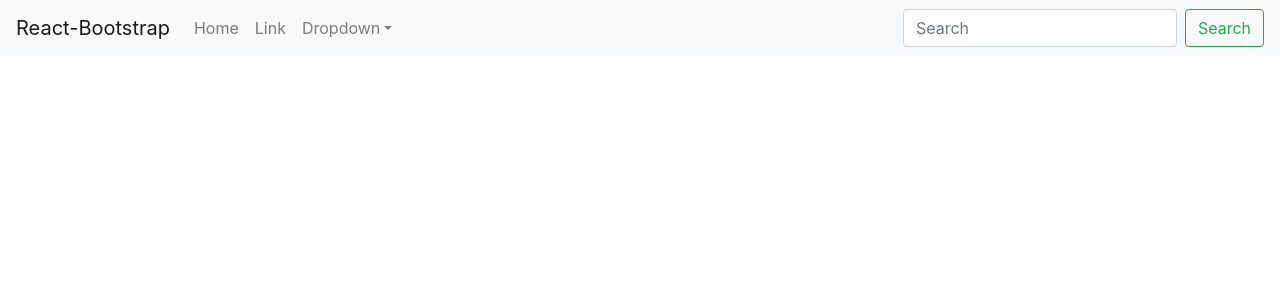
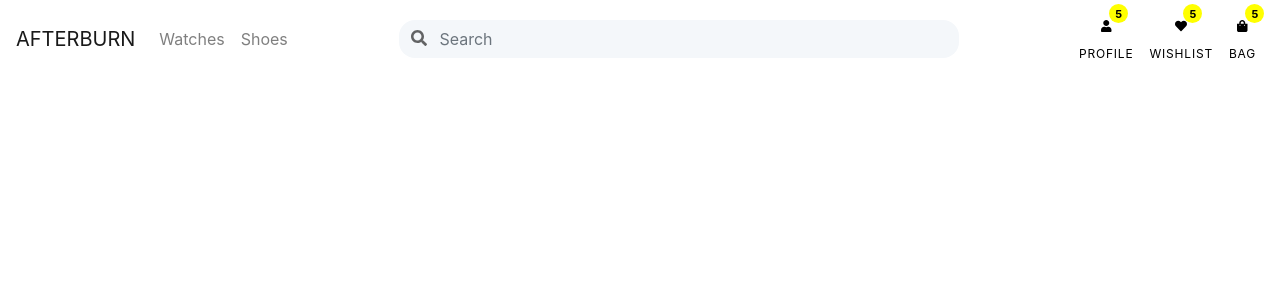
Before and after one commit to akshay7729/afterburn2.0, a Next.js app: page / in a window 1280 px wide. Shown: the top 300 px of the page. Built offline with nearby package versions, Linux system fonts and the light colour scheme.

Commit message:
SASS loader in webpack and Header Component

```diff
--- a/Components/Header/Header.js
+++ b/Components/Header/Header.js
@@ -1,32 +1,57 @@
 import React from 'react'
 import 'bootstrap/dist/css/bootstrap.min.css';
+import '../../Styles/header.scss'
+import { FontAwesomeIcon } from '@fortawesome/react-fontawesome'
+import { faUser, faHeart, faSearch, faShoppingBag } from '@fortawesome/free-solid-svg-icons'
 import Navbar from 'react-bootstrap/Navbar'
 import Nav from 'react-bootstrap/Nav'
-import NavDropdown from 'react-bootstrap/NavDropdown'
 import Form from 'react-bootstrap/Form'
 import FormControl from 'react-bootstrap/FormControl'
 import Button from 'react-bootstrap/Button'
 
 const Header = () => (
-    <Navbar bg="light" expand="lg">
-    <Navbar.Brand href="#home">React-Bootstrap</Navbar.Brand>
+    <Navbar expand="lg">
+        <Navbar.Brand
+            href="#home"
+            className="text-uppercase"
+        >Afterburn
+        </Navbar.Brand>
         <Navbar.Toggle aria-controls="basic-navbar-nav" />
         <Navbar.Collapse id="basic-navbar-nav">
-        <Nav className="mr-auto">
-        <Nav.Link href="#home">Home</Nav.Link>
-        <Nav.Link href="#link">Link</Nav.Link>
-        <NavDropdown title="Dropdown" id="basic-nav-dropdown">
-            <NavDropdown.Item href="#action/3.1">Action</NavDropdown.Item>
-            <NavDropdown.Item href="#action/3.2">Another action</NavDropdown.Item>
-            <NavDropdown.Item href="#action/3.3">Something</NavDropdown.Item>
-            <NavDropdown.Divider />
-            <NavDropdown.Item href="#action/3.4">Separated link</NavDropdown.Item>
-        </NavDropdown>
+            <Nav className="flex-grow-1 header-home-links">
+                <Nav.Link href="#home">Watches</Nav.Link>
+                <Nav.Link href="#link">Shoes</Nav.Link>
             </Nav>
+            <Nav className="flex-grow-1 search-box">
                 <Form inline>
+                    <span className="searchLogo"><FontAwesomeIcon icon={faSearch} /></span>
                     <FormControl type="text" placeholder="Search" className="mr-sm-2" />
-        <Button variant="outline-success">Search</Button>
+                    {/* <Button variant="outline-success">Search</Button> */}
                 </Form>
+            </Nav>
+            <Nav className="header-right-nav">
+                <Nav.Link href="#link">
+                    <div>
+                        <span className="icon-bubbles">5</span>
+                        <FontAwesomeIcon icon={faUser} />
+                    </div>
+                    <div>Profile</div>
+                </Nav.Link>
+                <Nav.Link href="#link">
+                    <div>
+                        <span className="icon-bubbles">5</span>
+                        <FontAwesomeIcon icon={faHeart} />
+                    </div>
+                    <div>Wishlist</div>
+                </Nav.Link>
+                <Nav.Link href="#link">
+                    <div>
+                        <span className="icon-bubbles">5</span>
+                        <FontAwesomeIcon icon={faShoppingBag} />
+                    </div>
+                    <div>Bag</div>
+                </Nav.Link>
+            </Nav>
         </Navbar.Collapse>
     </Navbar>
 )
--- /dev/null
+++ b/Styles/header.scss
@@ -0,0 +1,56 @@
+$abBlack: #000000;
+.header-home-links{
+    max-width: 300px;
+}
+.search-box{
+    input[type='text']{
+        border:none;
+        background: #f4f7fa;
+        width: 35rem;
+        border-radius: 1rem;
+        padding-left: 2.5rem;
+        &:focus{
+            outline: none;
+            box-shadow: none;
+        }
+    }
+    .searchLogo{
+        position: absolute;
+        margin-top: -2px;
+        margin-left: 12px;
+        color: rgba(0,0,0,.6);
+        width: 20px;
+        svg{
+          font-size: 1rem;
+        }
+    }
+}
+// header right nav
+.header-right-nav{
+    text-align: center;
+    .nav-link{
+        color: $abBlack !important;
+        letter-spacing: 0.8px;
+        text-transform: uppercase;
+        font-size: 12px;
+    }
+    svg{
+        width: 20px;
+        height: 20px;
+        margin-bottom: 5px;
+    }
+    .icon-bubbles{
+        font-size: 11px;
+        font-weight: bold;
+        color: #000;
+        padding-top: 2px;
+        border-radius: 50%;
+        padding-left: 1px;
+        width: 19px;
+        height: 19px;
+        background: yellow;
+        position: absolute;
+        margin-left: 8px;
+        margin-top: -12px;
+    }
+}
--- a/next.config.js
+++ b/next.config.js
@@ -1,5 +1,17 @@
-// next.config.js
-const withSass = require('@zeit/next-sass')
-module.exports = withSass({
-  /* config options here */
-})
+const withSass = require('@zeit/next-sass');
+const withCSS = require("@zeit/next-css");
+module.exports = withCSS(withSass({
+   webpack (config, options) {
+       config.module.rules.push({
+           test: /\.(png|jpg|gif|svg|eot|ttf|woff|woff2)$/,
+           use: {
+               loader: 'url-loader',
+               options: {
+                   limit: 100000
+               }
+           }
+       });
+
+       return config;
+   }
+}));
--- a/package.json
+++ b/package.json
@@ -8,6 +8,9 @@
     "start": "next start"
   },
   "dependencies": {
+    "@fortawesome/fontawesome-svg-core": "^1.2.27",
+    "@fortawesome/free-solid-svg-icons": "^5.12.1",
+    "@fortawesome/react-fontawesome": "^0.1.8",
     "@zeit/next-css": "^1.0.1",
     "@zeit/next-sass": "^1.0.1",
     "bootstrap": "^4.4.1",
--- a/pages/index.js
+++ b/pages/index.js
@@ -4,7 +4,7 @@ import Header from '../Components/Header/Header'
 const Home = () => (
   <div>
     <Head>
-      <title>Create Next App</title>
+      <title>Afterburn</title>
       <link rel="icon" href="/favicon.ico" />
     </Head>
 
```
Also changed, not shown: 1 other file (tests, documents, lock files or other folders). Lines whose indentation alone changed are shown as unchanged.
